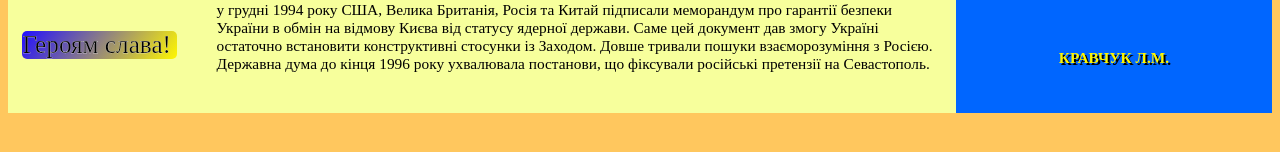
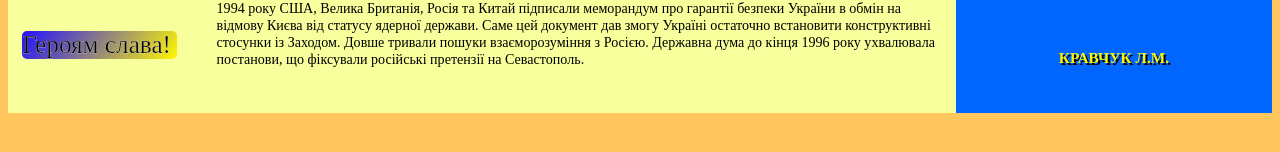
Before and after one commit to KhilchukArtemIP-14/WebKpiLaba3, a plain HTML site: page Kuchma.html in a window 1280 px wide. Shown: the part 450-602 px from the top of the page. Drawn offline with Linux system fonts and the light colour scheme.

Commit message:
Font adjustments

```diff
--- a/Styles/GridStyle.css
+++ b/Styles/GridStyle.css
@@ -33,7 +33,7 @@ body {
     background-color:  rgb(247, 255, 156);
     padding: 1%;
 	padding-left: 22%;
-    font-size: 1.2vw;
+    font-size: 1.1vw;
     overflow: hidden;
   }
   .leftTopBox {
@@ -135,5 +135,4 @@ body {
     top:10%;
     width:34%;
     height:80%;
-    /*not pushing for some reasone*/
 }
```
